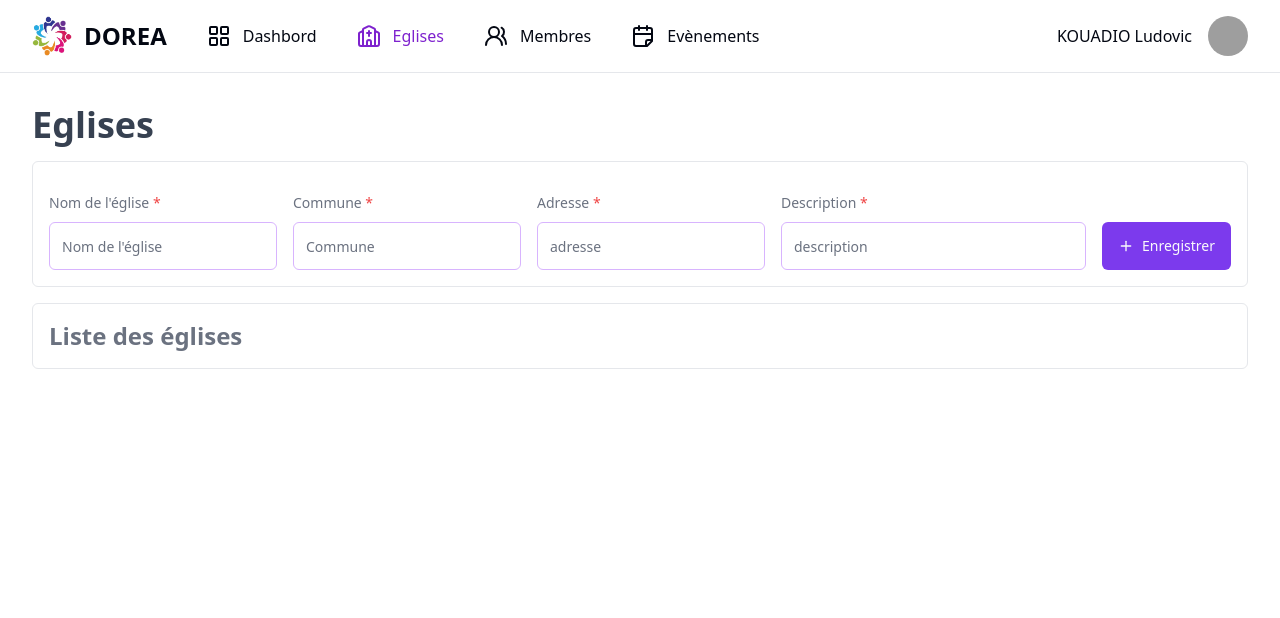
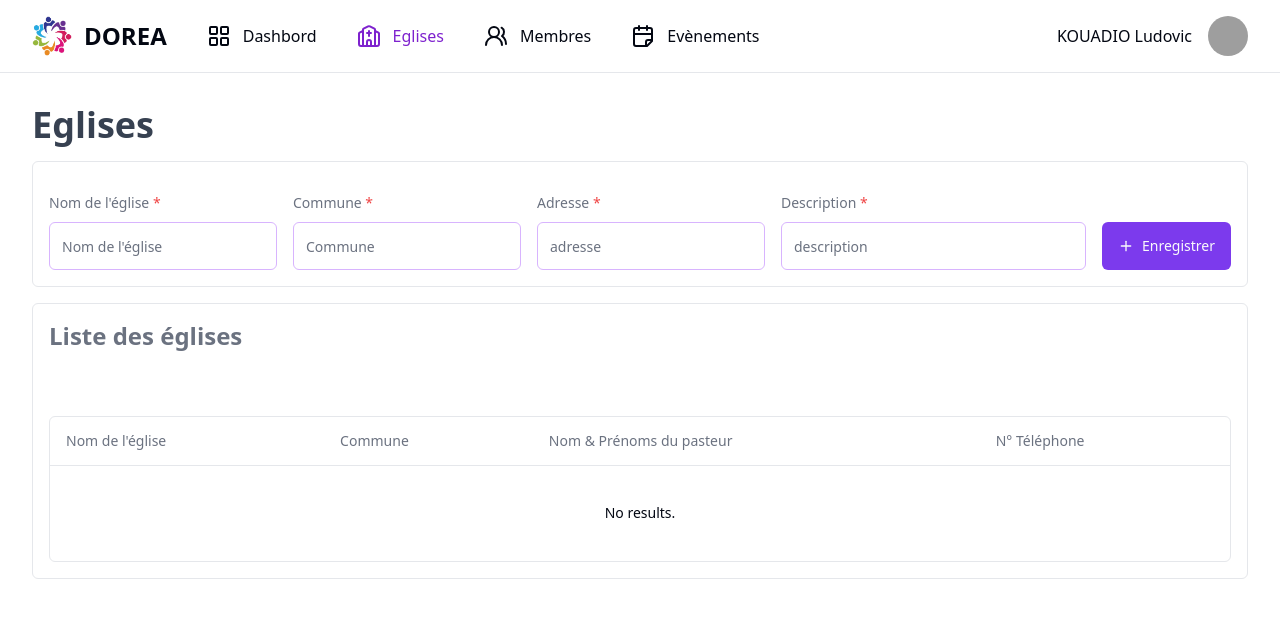
Before and after one commit to KiraYvann9/dorea-dashboard, a Next.js app: page /church in a window 1280 px wide. Shown: the top 618 px of the page. Built offline with nearby package versions, Linux system fonts and the light colour scheme; grey boxes are pictures that could not be loaded.

Commit message:
Feat: Mise à jour de la page 'Eglise' en ajoutant le tableau des église

```diff
--- a/package.json
+++ b/package.json
@@ -18,6 +18,7 @@
     "@radix-ui/react-slot": "^1.1.0",
     "@tanstack/react-query": "^5.61.5",
     "@tanstack/react-query-devtools": "^5.61.5",
+    "@tanstack/react-table": "^8.20.5",
     "axios": "^1.7.8",
     "class-variance-authority": "^0.7.1",
     "clsx": "^2.1.1",
--- /dev/null
+++ b/src/app/(dashboard)/church/_components/data-table-columns/ColumnsSchema.ts
@@ -0,0 +1,7 @@
+export type ColumnsSchema = {
+    id: string
+    amount: number
+    status: "pending" | "processing" | "success" | "failed"
+    email: string,
+    number: string,
+}
--- /dev/null
+++ b/src/app/(dashboard)/church/_components/data-table-columns/TableColumns.tsx
@@ -0,0 +1,23 @@
+'use client'
+
+import { ColumnDef } from "@tanstack/react-table";
+import {ColumnsSchema} from './ColumnsSchema'
+
+export const TableColumns: ColumnDef<ColumnsSchema>[] = [
+    {
+        accessorKey: "status",
+        header: "Nom de l'église",
+    },
+    {
+        accessorKey: "email",
+        header: "Commune",
+    },
+    {
+        accessorKey: "amount",
+        header: "Nom & Prénoms du pasteur",
+    },
+    {
+        accessorKey: "number",
+        header: "N° Téléphone",
+    },
+]
--- a/src/app/(dashboard)/church/page.tsx
+++ b/src/app/(dashboard)/church/page.tsx
@@ -1,4 +1,6 @@
 import {FormComponents} from "@/app/(dashboard)/church/_components/FormComponent";
+import {DataTable} from "@/components/data-table/data-table";
+import {TableColumns} from "@/app/(dashboard)/church/_components/data-table-columns/TableColumns";
 
 export default function Dashboard() {
     return(
@@ -8,10 +10,10 @@ export default function Dashboard() {
             <div className={'w-full border rounded-md bg-white p-4'}>
                 <FormComponents/>
             </div>
-            <div className={'flex-1 w-full min-h-full border rounded-md bg-white p-4'}>
+            <div className={'flex-1 w-full min-h-full border rounded-md bg-white p-4 space-y-16'}>
                 <h3 className={'text-2xl font-semibold text-muted-foreground'}>Liste des églises</h3>
 
-
+                <DataTable columns={TableColumns} data={[]}/>
             </div>
         </div>
     )
--- a/src/app/auth/verify/page.tsx
+++ b/src/app/auth/verify/page.tsx
@@ -9,7 +9,6 @@ import {Button} from "@/components/ui/button";
 import axios from "axios";
 import {useMutation} from "@tanstack/react-query";
 import Image from "next/image";
-import SuccefullyProcessCard from "@/app/auth/verify/_components/SuccesfullyProcessCard";
 import SuccesfullyProcessCard from "@/app/auth/verify/_components/SuccesfullyProcessCard";
 import {useState} from "react";
 
--- /dev/null
+++ b/src/components/data-table/data-table.tsx
@@ -0,0 +1,80 @@
+"use client"
+
+import {
+    ColumnDef,
+    flexRender,
+    getCoreRowModel,
+    useReactTable,
+} from "@tanstack/react-table"
+
+import {
+    Table,
+    TableBody,
+    TableCell,
+    TableHead,
+    TableHeader,
+    TableRow,
+} from "@/components/ui/table"
+
+interface DataTableProps<TData, TValue> {
+    columns: ColumnDef<TData, TValue>[]
+    data: TData[]
+}
+
+export function DataTable<TData, TValue>({
+                                             columns,
+                                             data,
+                                         }: DataTableProps<TData, TValue>) {
+    const table = useReactTable({
+        data,
+        columns,
+        getCoreRowModel: getCoreRowModel(),
+    })
+
+    return (
+        <div className="rounded-md border">
+            <Table>
+                <TableHeader>
+                    {table.getHeaderGroups().map((headerGroup) => (
+                        <TableRow key={headerGroup.id}>
+                            {headerGroup.headers.map((header) => {
+                                return (
+                                    <TableHead key={header.id}>
+                                        {header.isPlaceholder
+                                            ? null
+                                            : flexRender(
+                                                header.column.columnDef.header,
+                                                header.getContext()
+                                            )}
+                                    </TableHead>
+                                )
+                            })}
+                        </TableRow>
+                    ))}
+                </TableHeader>
+                <TableBody>
+                    {table.getRowModel().rows?.length ? (
+                        table.getRowModel().rows.map((row) => (
+                            <TableRow
+                                key={row.id}
+                                data-state={row.getIsSelected() && "selected"}
+                            >
+                                {row.getVisibleCells().map((cell) => (
+                                    <TableCell key={cell.id}>
+                                        {flexRender(cell.column.columnDef.cell, cell.getContext())}
+                                    </TableCell>
+                                ))}
+                            </TableRow>
+                        ))
+                    ) : (
+                        <TableRow>
+                            <TableCell colSpan={columns.length} className="h-24 text-center">
+                                No results.
+                            </TableCell>
+                        </TableRow>
+                    )}
+                </TableBody>
+            </Table>
+        </div>
+    )
+}
--- /dev/null
+++ b/src/components/ui/table.tsx
@@ -0,0 +1,117 @@
+import * as React from "react"
+
+import { cn } from "@/lib/utils"
+
+const Table = React.forwardRef<
+  HTMLTableElement,
+  React.HTMLAttributes<HTMLTableElement>
+>(({ className, ...props }, ref) => (
+  <div className="relative w-full overflow-auto">
+    <table
+      ref={ref}
+      className={cn("w-full caption-bottom text-sm", className)}
+      {...props}
+    />
+  </div>
+))
+Table.displayName = "Table"
+
+const TableHeader = React.forwardRef<
+  HTMLTableSectionElement,
+  React.HTMLAttributes<HTMLTableSectionElement>
+>(({ className, ...props }, ref) => (
+  <thead ref={ref} className={cn("[&_tr]:border-b", className)} {...props} />
+))
+TableHeader.displayName = "TableHeader"
+
+const TableBody = React.forwardRef<
+  HTMLTableSectionElement,
+  React.HTMLAttributes<HTMLTableSectionElement>
+>(({ className, ...props }, ref) => (
+  <tbody
+    ref={ref}
+    className={cn("[&_tr:last-child]:border-0", className)}
+    {...props}
+  />
+))
+TableBody.displayName = "TableBody"
+
+const TableFooter = React.forwardRef<
+  HTMLTableSectionElement,
+  React.HTMLAttributes<HTMLTableSectionElement>
+>(({ className, ...props }, ref) => (
+  <tfoot
+    ref={ref}
+    className={cn(
+      "border-t bg-muted/50 font-medium [&>tr]:last:border-b-0",
+      className
+    )}
+    {...props}
+  />
+))
+TableFooter.displayName = "TableFooter"
+
+const TableRow = React.forwardRef<
+  HTMLTableRowElement,
+  React.HTMLAttributes<HTMLTableRowElement>
+>(({ className, ...props }, ref) => (
+  <tr
+    ref={ref}
+    className={cn(
+      "border-b transition-colors hover:bg-muted/50 data-[state=selected]:bg-muted",
+      className
+    )}
+    {...props}
+  />
+))
+TableRow.displayName = "TableRow"
+
+const TableHead = React.forwardRef<
+  HTMLTableCellElement,
+  React.ThHTMLAttributes<HTMLTableCellElement>
+>(({ className, ...props }, ref) => (
+  <th
+    ref={ref}
+    className={cn(
+      "h-12 px-4 text-left align-middle font-medium text-muted-foreground [&:has([role=checkbox])]:pr-0",
+      className
+    )}
+    {...props}
+  />
+))
+TableHead.displayName = "TableHead"
+
+const TableCell = React.forwardRef<
+  HTMLTableCellElement,
+  React.TdHTMLAttributes<HTMLTableCellElement>
+>(({ className, ...props }, ref) => (
+  <td
+    ref={ref}
+    className={cn("p-4 align-middle [&:has([role=checkbox])]:pr-0", className)}
+    {...props}
+  />
+))
+TableCell.displayName = "TableCell"
+
+const TableCaption = React.forwardRef<
+  HTMLTableCaptionElement,
+  React.HTMLAttributes<HTMLTableCaptionElement>
+>(({ className, ...props }, ref) => (
+  <caption
+    ref={ref}
+    className={cn("mt-4 text-sm text-muted-foreground", className)}
+    {...props}
+  />
+))
+TableCaption.displayName = "TableCaption"
+
+export {
+  Table,
+  TableHeader,
+  TableBody,
+  TableFooter,
+  TableHead,
+  TableRow,
+  TableCell,
+  TableCaption,
+}
```
Also changed, not shown: 1 other file (tests, documents, lock files or other folders).
